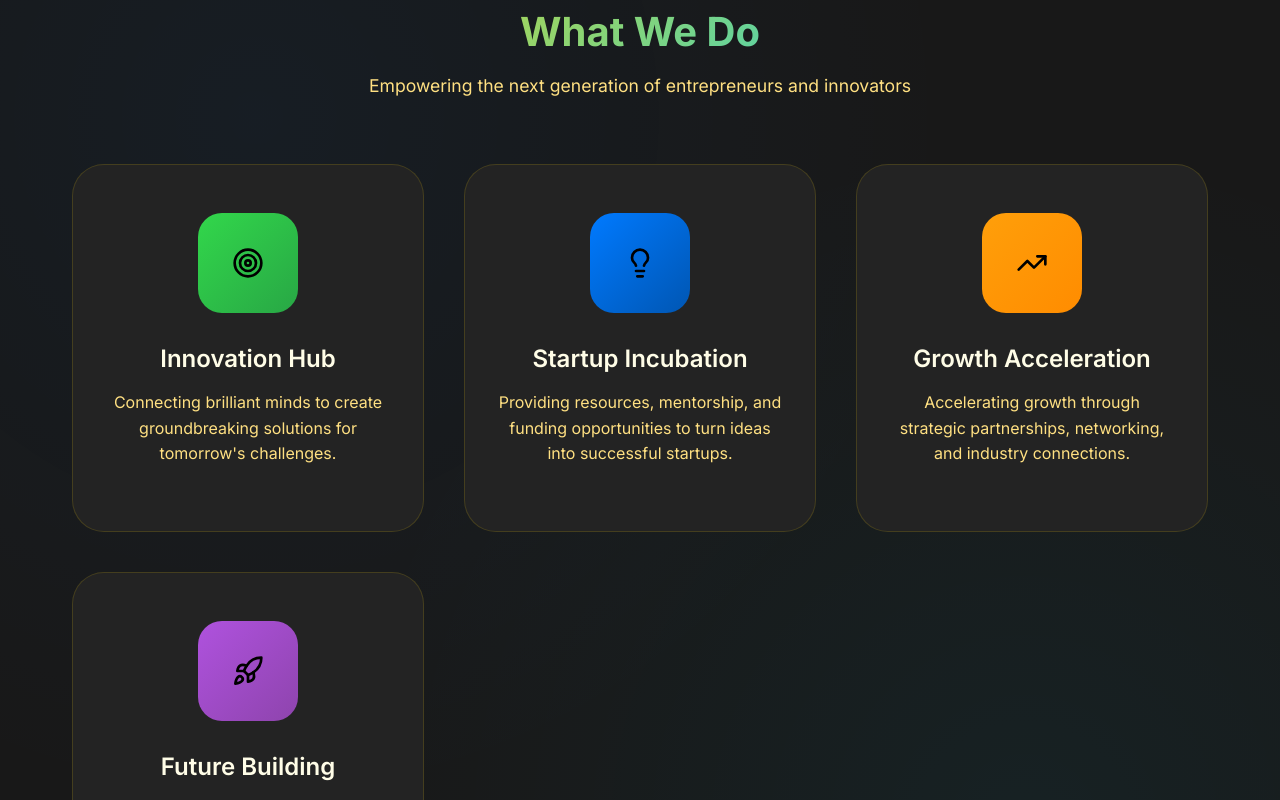
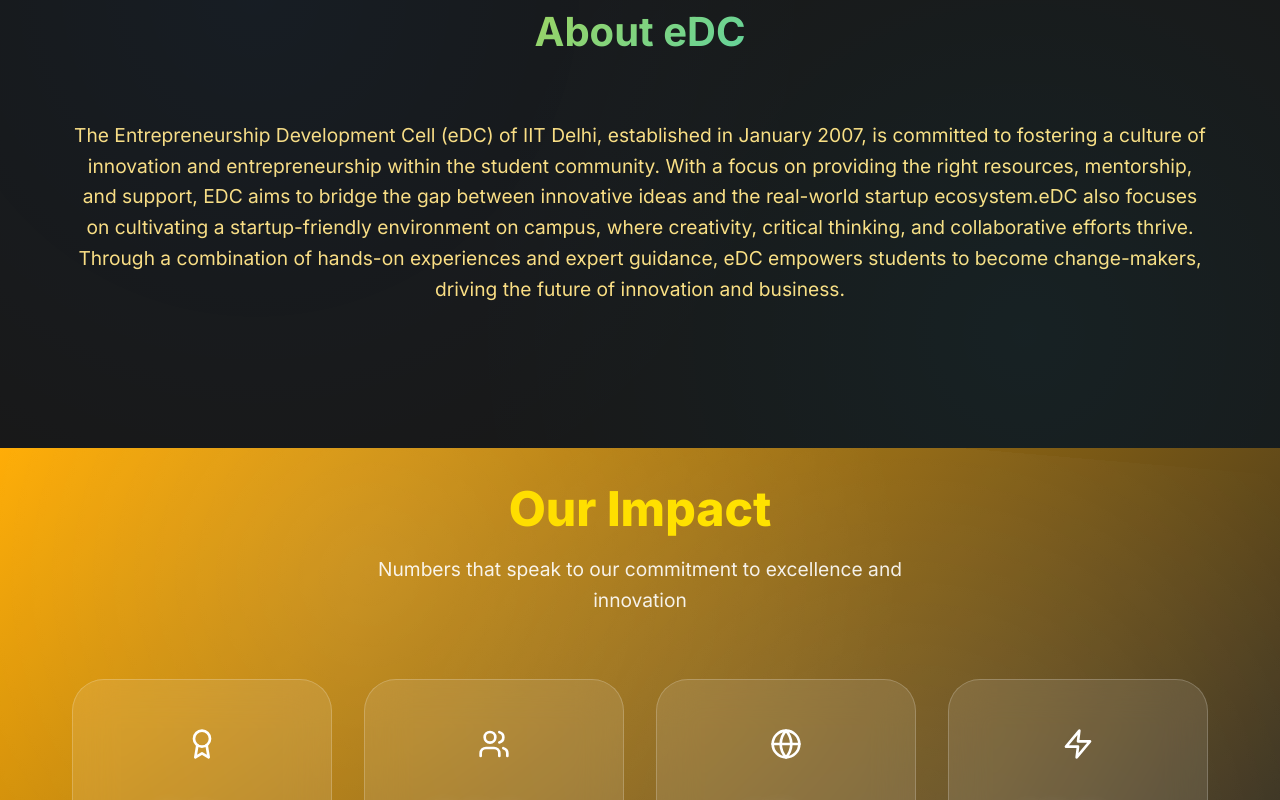
Before and after one commit to tejashvi-kumawat/eDC-frontend, a React (Vite) app: page / in a window 1280 px wide. Shown: the part 920-1720 px from the top of the page. Built offline with nearby package versions, Linux system fonts and the light colour scheme.

Commit message:
changed hero

```diff
--- a/src/pages/HomePage.jsx
+++ b/src/pages/HomePage.jsx
@@ -79,27 +79,7 @@
       gradient: 'linear-gradient(135deg, #32d74b 0%, #28a745 100%)',
       delay: 0.1
     },
-    {
-      icon: Lightbulb,
-      title: 'Startup Incubation',
-      description: 'Providing resources, mentorship, and funding opportunities to turn ideas into successful startups.',
-      gradient: 'linear-gradient(135deg, #007aff 0%, #0056b3 100%)',
-      delay: 0.2
-    },
-    {
-      icon: TrendingUp,
-      title: 'Growth Acceleration',
-      description: 'Accelerating growth through strategic partnerships, networking, and industry connections.',
-      gradient: 'linear-gradient(135deg, #ff9f0a 0%, #ff8c00 100%)',
-      delay: 0.3
-    },
-    {
-      icon: Rocket,
-      title: 'Future Building',
-      description: 'Empowering students to build the next generation of technology companies and solutions.',
-      gradient: 'linear-gradient(135deg, #af52de 0%, #8e44ad 100%)',
-      delay: 0.4
-    }
+
   ];
 
   const achievements = [
@@ -307,46 +287,17 @@
             animate={featuresInView ? { opacity: 1, y: 0 } : {}}
             transition={{ duration: 0.8 }}
           >
-            <h2 className="gradient-text">What We Do</h2>
-            <p>Empowering the next generation of entrepreneurs and innovators</p>
+            <h2 className="gradient-text">About eDC</h2>
+            <p> </p>
           </motion.div>
+          {/* Description placeholder, remove the features grid */}
+          <div className="about-description" style={{ marginTop: '2rem', textAlign: 'center', fontSize: '1.2rem' }}>
+            <p>
+              {/* TODO: Replace this with your actual description */}
+              The Entrepreneurship Development Cell (eDC) of IIT Delhi, established in January 2007, is committed to fostering a culture of innovation and entrepreneurship within the student community. With a focus on providing the right resources, mentorship, and support, EDC aims to bridge the gap between innovative ideas and the real-world startup ecosystem.eDC also focuses on cultivating a startup-friendly environment on campus, where creativity, critical thinking, and collaborative efforts thrive. Through a combination of hands-on experiences and expert guidance, eDC empowers students to become change-makers, driving the future of innovation and business.
 
-          <div className="features-grid">
-            {features.map((feature, index) => {
-              const IconComponent = feature.icon;
-              return (
-                <motion.div
-                  key={feature.title}
-                  className="feature-card"
-                  initial={{ opacity: 0, y: 50 }}
-                  animate={featuresInView ? { opacity: 1, y: 0 } : {}}
-                  transition={{ delay: feature.delay, duration: 0.6 }}
-                  whileHover={{
-                    y: -10,
-                    scale: 1.02,
-                    rotateY: 5,
-                    rotateX: 5
-                  }}
-                  data-aos="fade-up"
-                  data-aos-delay={index * 100}
-                >
-                  <div className="feature-glow"></div>
-                  <div className="feature-icon-wrapper">
-                    <div
-                      className="feature-icon"
-                      style={{ background: feature.gradient }}
-                    >
-                      <IconComponent size={32} />
-                    </div>
-                  </div>
-                  <div className="feature-content">
-                    <h3>{feature.title}</h3>
-                    <p>{feature.description}</p>
-                  </div>
-                  <div className="feature-overlay"></div>
-                </motion.div>
-              );
-            })}
+
+            </p>
           </div>
         </div>
       </section>
```
